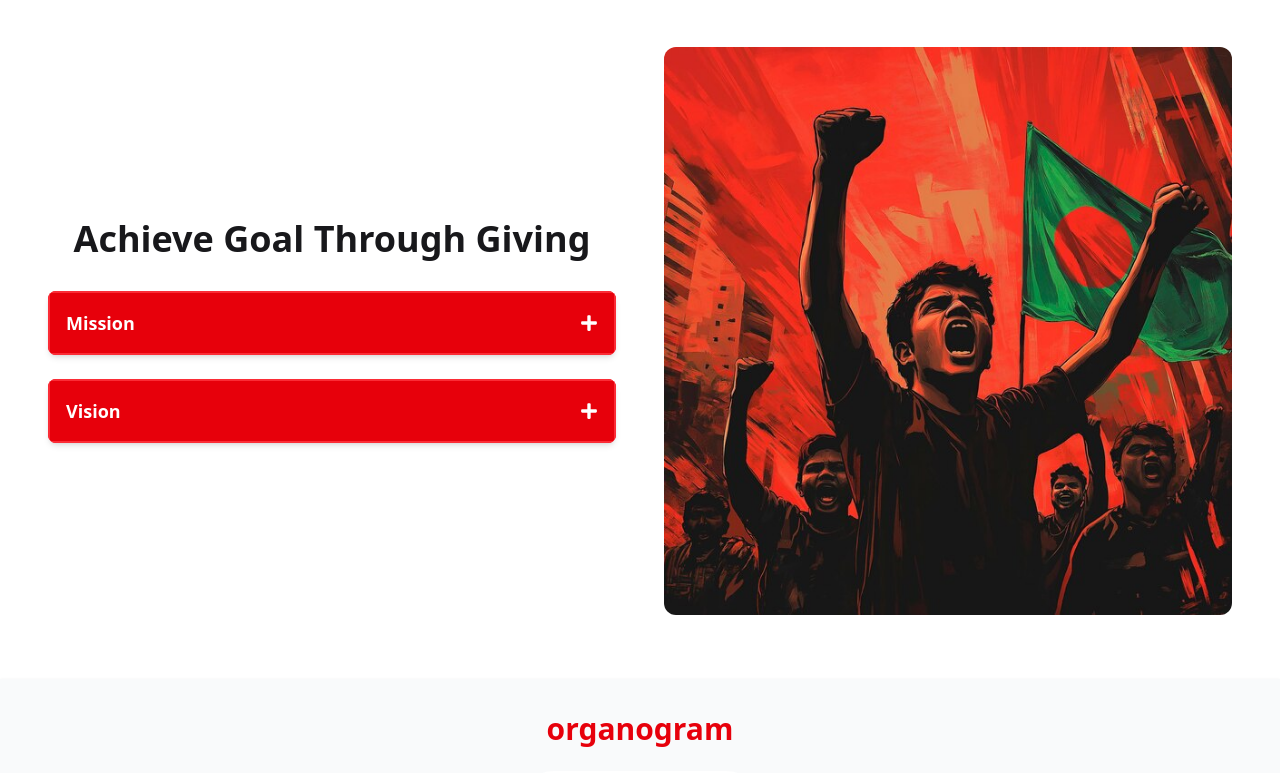
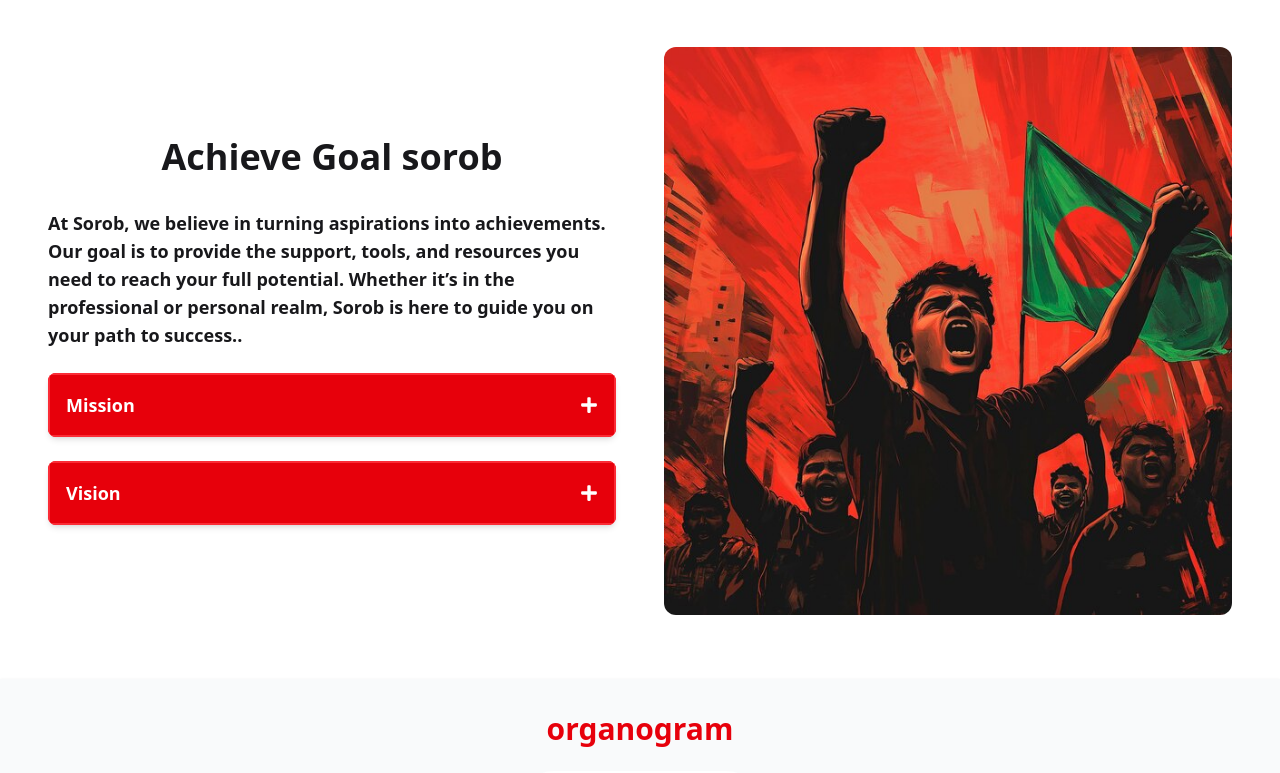
Before and after one commit to Rifatinfo/sorob-clients, a React (Vite) app: page /about-us/about-sorob in a window 1280 px wide. Shown: the part 1860-2633 px from the top of the page. Built offline with nearby package versions, Linux system fonts and the light colour scheme.

Commit message:
goal text add

```diff
--- a/src/Components/FaqData/FAQSection.jsx
+++ b/src/Components/FaqData/FAQSection.jsx
@@ -20,7 +20,12 @@ export default function FAQSection() {
       <div className="flex flex-col md:flex-row items-center gap-12">
         {/* FAQ Section */}
         <div className="space-y-6 w-full md:w-1/2">
-        <h2 className="text-xl md:text-4xl font-bold text-center mb-8">Achieve Goal Through Giving</h2>
+        <h2 className="text-xl md:text-4xl font-bold text-center mb-8">Achieve Goal sorob</h2>
+          <div>
+            <p className="text-lg font-semibold">
+            At Sorob, we believe in turning aspirations into achievements. Our goal is to provide the support, tools, and resources you need to reach your full potential. Whether it’s in the professional or personal realm, Sorob is here to guide you on your path to success..
+            </p>
+          </div>
           {faqData.map((faq, index) => (
             <div key={index} className="rounded-lg shadow-md overflow-hidden">
               <button
@@ -33,7 +38,7 @@ export default function FAQSection() {
               {openIndex === index && (
                 <div className="p-4 text-gray-700">{faq.content}</div>
               )}
-            </div>
+           </div>
           ))}
         </div>
 
```
Also changed, not shown: src/assets/aim shap.avif (added).
